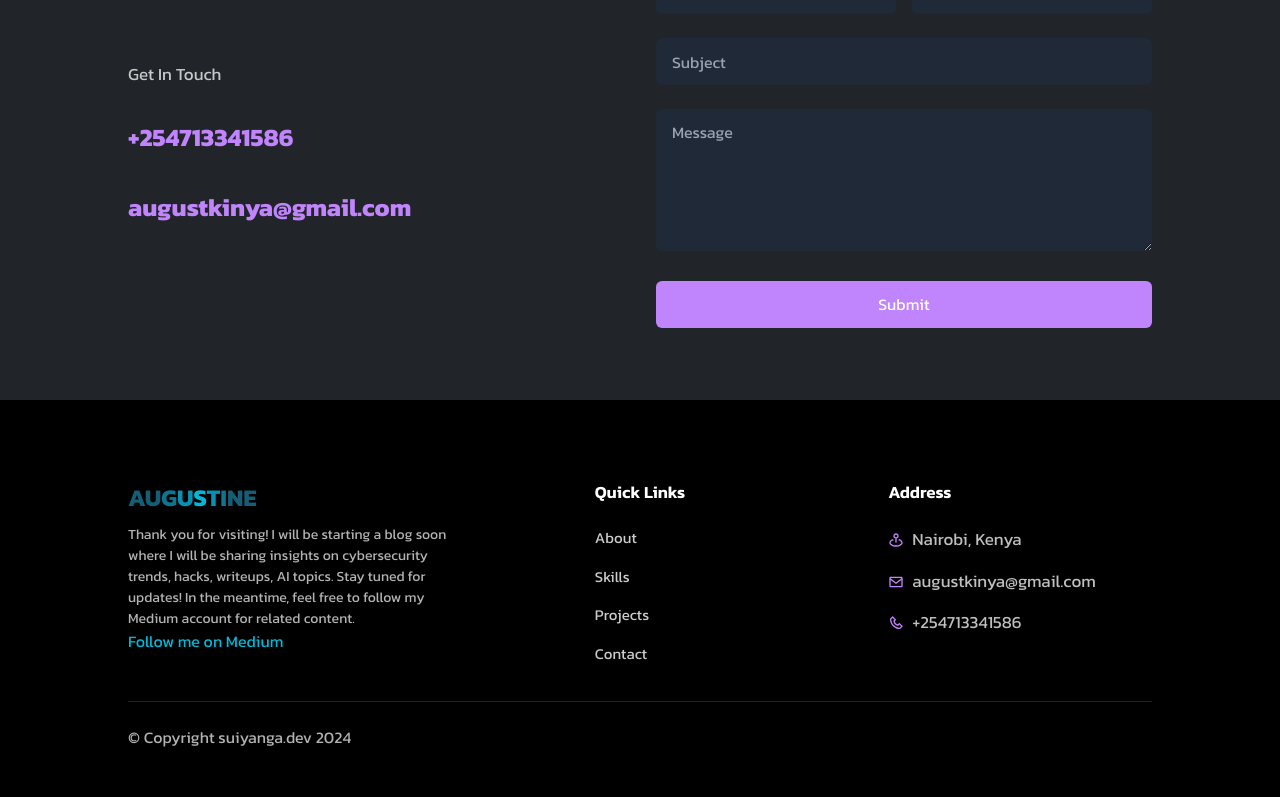
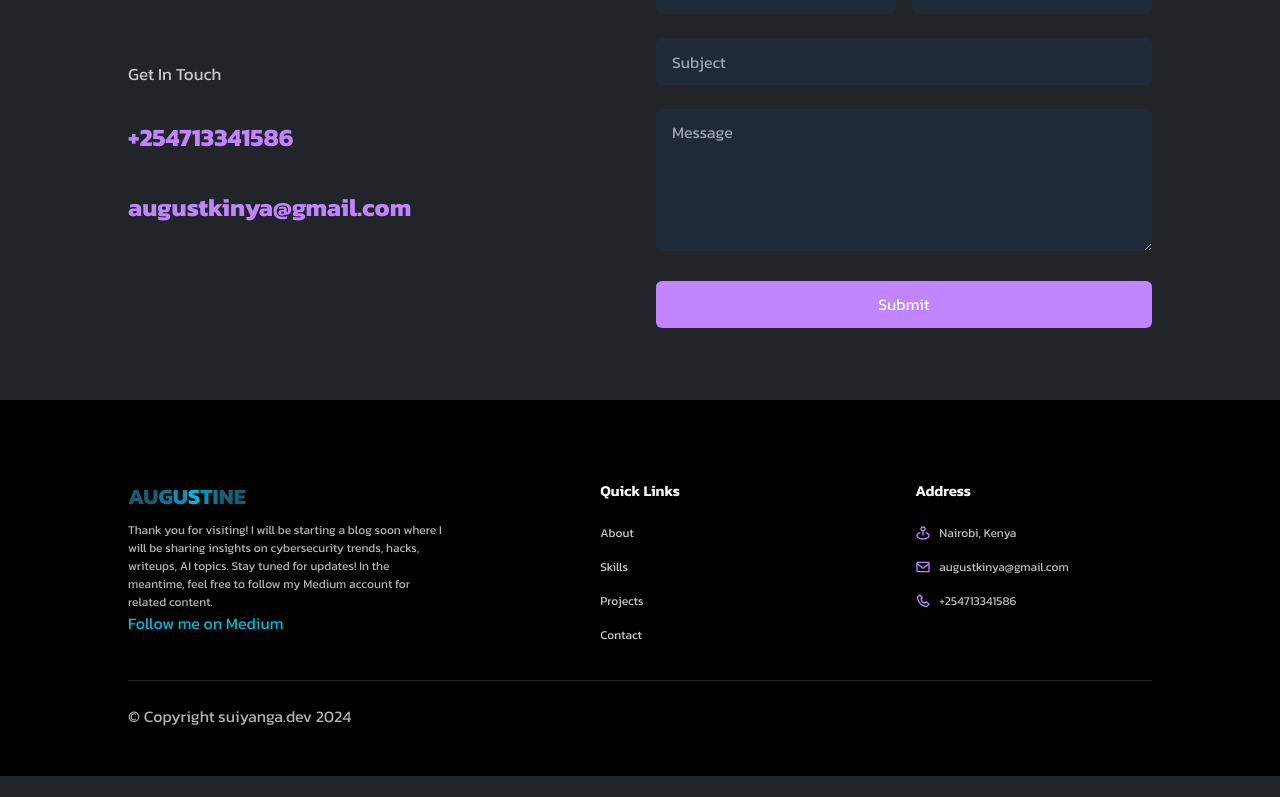
Before and after one commit to suiyanga/My-Portfolio, a Next.js app: page / in a window 1280 px wide. Shown: the part 3781-4578 px from the top of the page. After the commit the page ends 4557 px from the top, so only its background shows below. Built offline with nearby package versions, Linux system fonts and the light colour scheme.

Commit message:
editing navbar

```diff
--- a/app/components/Home/Footer/Footer.tsx
+++ b/app/components/Home/Footer/Footer.tsx
@@ -7,7 +7,7 @@ import { BiEnvelope, BiMapPin, BiPhone } from 'react-icons/bi';
         <div className="w-[80%] mx-auto grid grid-cols-1 md:grid-cols-2 lg:grid-cols-3 gap-[2rem] border-b-[1.4px]
          pb-5 border-gray-600 border-opacity-40 ">
             <div>
-            <div className="text-[24px] font-black text-white">
+            <div className="text-[22px] font-black text-white">
                 <span className="text-cyan-800">A</span>
                 <span className="text-cyan-800">U</span>
                 <span className="text-cyan-700">G</span>
@@ -18,7 +18,7 @@ import { BiEnvelope, BiMapPin, BiPhone } from 'react-icons/bi';
                 <span className="text-cyan-800">N</span>
                 <span className="text-cyan-800">E</span>
             </div>
-            <h1 className="text-[14px] mt-[0.5rem] text-white opacity-70">
+            <h1 className="text-[12px] mt-[0.5rem] text-white opacity-70">
             Thank you for visiting! I will be starting a blog soon where I will be sharing insights on cybersecurity trends, hacks, writeups, AI topics.
             Stay tuned for updates! In the meantime, feel free to follow my Medium account for related content.
             </h1>
@@ -26,40 +26,40 @@ import { BiEnvelope, BiMapPin, BiPhone } from 'react-icons/bi';
           </div>
           {/* 2nd part */}
         <div className="md:mx-auto">
-            <h1 className="text-white font-semibold mb-[1.4rem] text-[17px]">
+            <h1 className="text-white font-semibold mb-[1.4rem] text-[15px]">
                 Quick Links
             </h1>
-            <p className="text-[15px] text-white opacity-80 mb-[1rem] cursor-pointer hover:text-purple-400">
+            <p className="text-[12px] text-white opacity-80 mb-[1rem] cursor-pointer hover:text-purple-400">
                 About
             </p>
-            <p className="text-[15px] text-white opacity-80 mb-[1rem] cursor-pointer hover:text-purple-400">
+            <p className="text-[12px] text-white opacity-80 mb-[1rem] cursor-pointer hover:text-purple-400">
                 Skills
             </p>
-            <p className="text-[15px] text-white opacity-80 mb-[1rem] cursor-pointer hover:text-purple-400">
+            <p className="text-[12px] text-white opacity-80 mb-[1rem] cursor-pointer hover:text-purple-400">
                 Projects
             </p>
-            <p className="text-[15px] text-white opacity-80 mb-[1rem] cursor-pointer hover:text-purple-400">
+            <p className="text-[12px] text-white opacity-80 mb-[1rem] cursor-pointer hover:text-purple-400">
                 Contact
             </p>
           </div>
           {/* 3rd part */}
           <div className="lg:mx-auto">
-          <h1 className="text-white font-semibold mb-[1.4rem] text-[17px]">
+          <h1 className="text-white font-semibold mb-[1.4rem] text-[15px]">
                 Address
             </h1>
             <div className="flex items-center mt-[1rem] space-x-2">
                 <BiMapPin className="w-[1rem] h-[1rem] text-purple-400 "/>
-                <p className="text-[17px] font-normal text-white opacity-75">
+                <p className="text-[12px] font-normal text-white opacity-75">
                 Nairobi, Kenya </p>
             </div>
             <div className="flex items-center mt-[1rem] space-x-2">
                 <BiEnvelope className="w-[1rem] h-[1rem] text-purple-400 "/>
-                <p className="text-[17px] font-normal text-white opacity-75">
+                <p className="text-[12px] font-normal text-white opacity-75">
                 augustkinya@gmail.com </p>
             </div>
             <div className="flex items-center mt-[1rem] space-x-2">
                 <BiPhone className="w-[1rem] h-[1rem] text-purple-400 "/>
-                <p className="text-[17px] font-normal text-white opacity-75">
+                <p className="text-[12px] font-normal text-white opacity-75">
                 +254713341586 </p>
             </div>
           </div>
```
